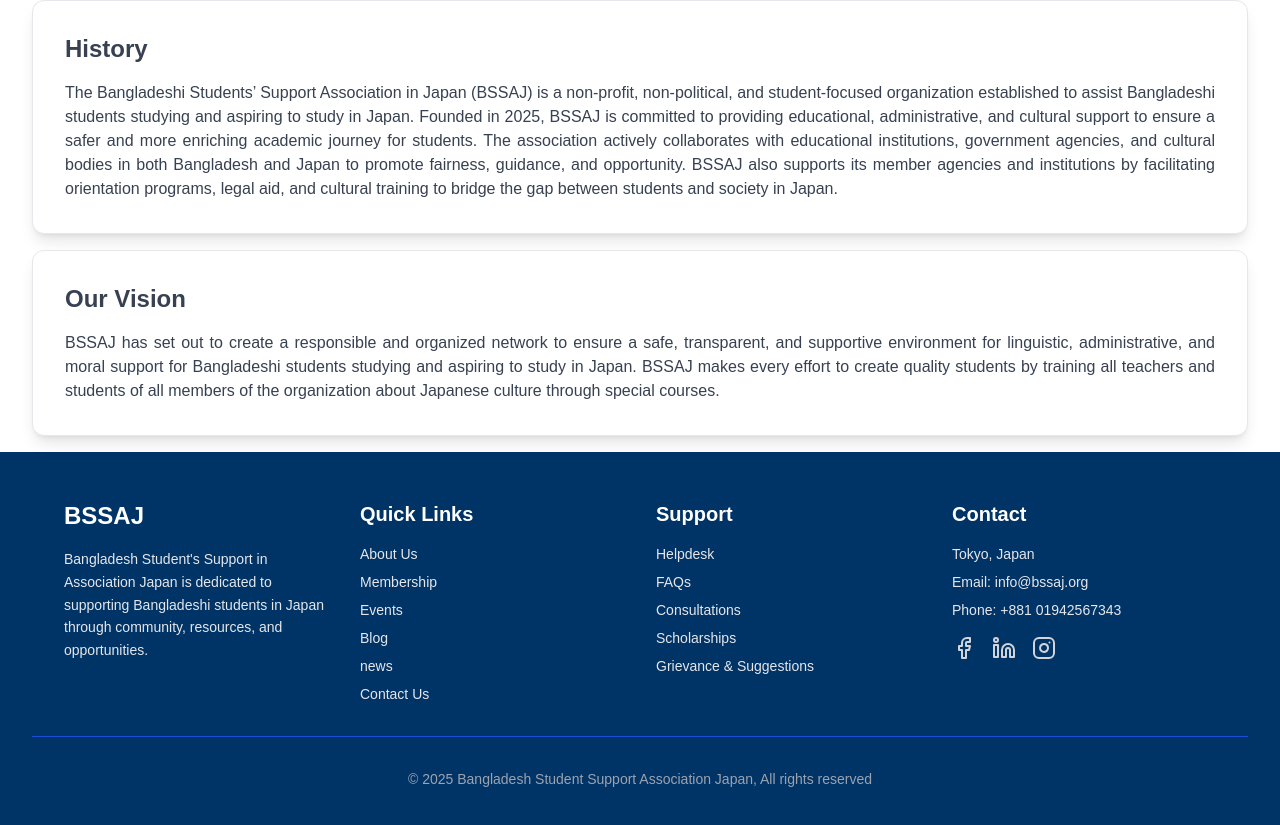
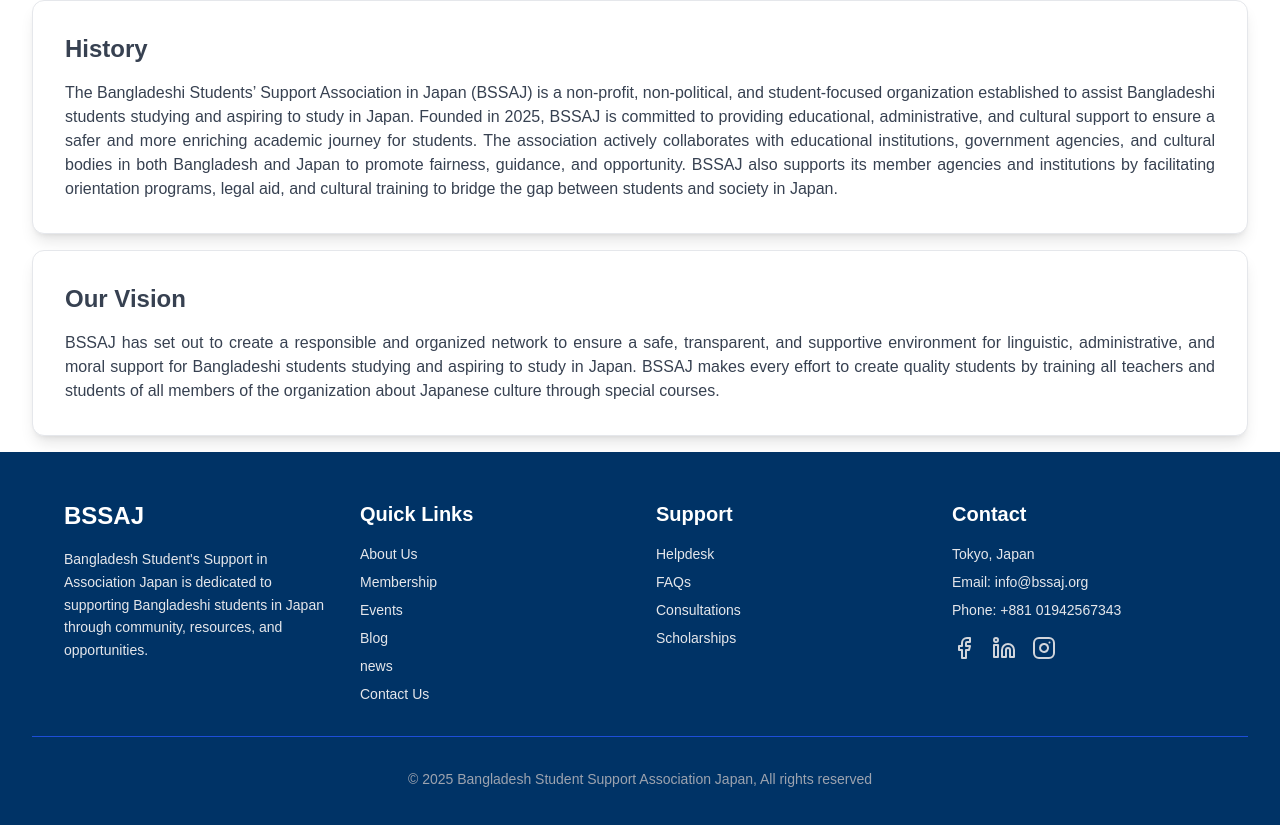
Before and after one commit to sakib-xrz/bssaj-frontend, a Next.js app: page /about in a window 1280 px wide. Shown: the part 543-1368 px from the top of the page. Built offline with nearby package versions, Linux system fonts and the light colour scheme; no server answers.

Commit message:
footer updated

```diff
--- a/components/shared/footer.tsx
+++ b/components/shared/footer.tsx
@@ -103,14 +103,6 @@
                 Scholarships
               </Link>
             </li>
-            <li>
-              <Link
-                href="/grievance"
-                className="hover:text-white transition-colors duration-200"
-              >
-                Grievance & Suggestions
-              </Link>
-            </li>
           </ul>
         </div>
         <div className="col-span-1">
```
